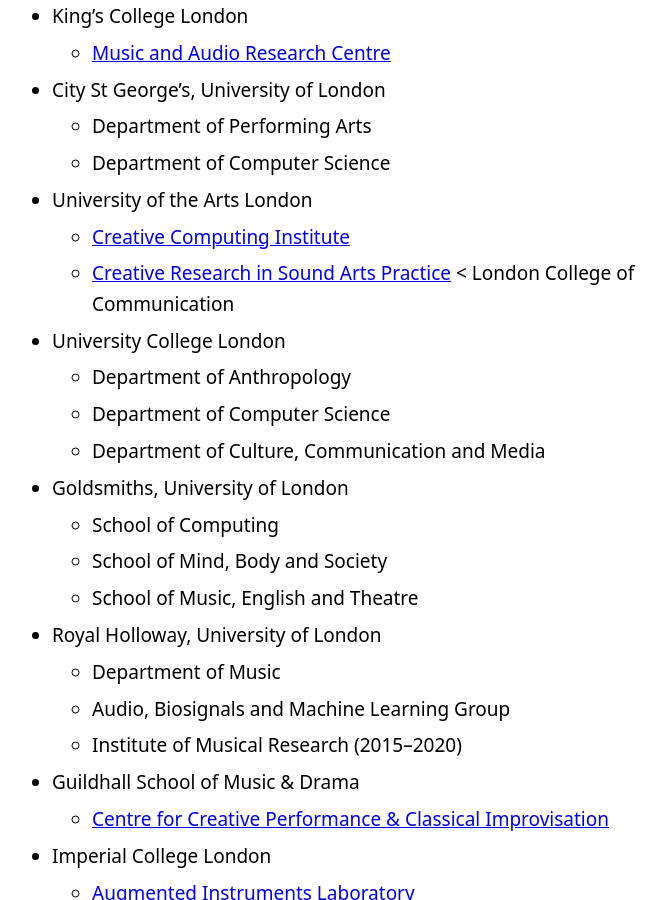
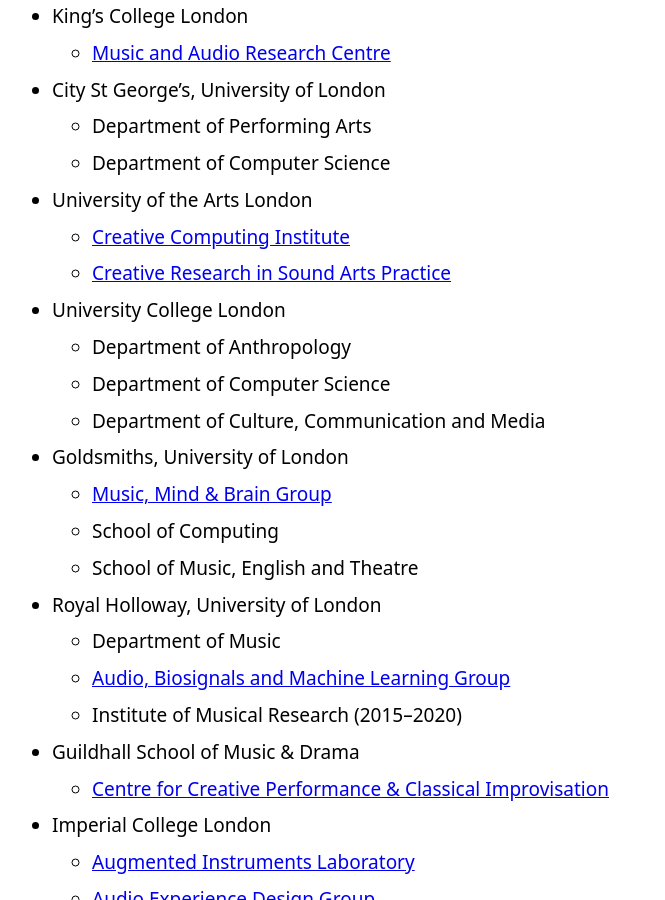
Before and after one commit to dmrn-limri/dmrn-limri.github.io, a Jekyll site: the page built from _posts/2026-02-10-mapping-music-research-london.md, in a window 1280 px wide and 900 px high, scrolled down 371 px. Shown: the whole window, without its empty margins (308-973 px from the left). Built offline with Jekyll 4.4.1, drawn with Linux system fonts in a browser that asks for light colours.

Commit message:
Update 2026-02-10-mapping-music-research-london.md

```diff
--- a/_posts/2026-02-10-mapping-music-research-london.md
+++ b/_posts/2026-02-10-mapping-music-research-london.md
@@ -18,7 +18,7 @@ This list brings together groups, labs, institutes and departments where music r
 
 * University of the Arts London
   * [Creative Computing Institute](https://www.arts.ac.uk/creative-computing-institute)
-  * [Creative Research in Sound Arts Practice](https://www.arts.ac.uk/research/research-centres/creative-research-in-sound-arts-practice-crisap) < London College of Communication
+  * [Creative Research in Sound Arts Practice](https://www.arts.ac.uk/research/research-centres/creative-research-in-sound-arts-practice-crisap)
 
 * University College London
   * Department of Anthropology
@@ -26,13 +26,13 @@ This list brings together groups, labs, institutes and departments where music r
   * Department of Culture, Communication and Media
 
 * Goldsmiths, University of London
+  * [Music, Mind & Brain Group](https://www.musicmindbrain.com/)
   * School of Computing
-  * School of Mind, Body and Society
   * School of Music, English and Theatre
 
 * Royal Holloway, University of London
   * Department of Music
-  * Audio, Biosignals and Machine Learning Group
+  * [Audio, Biosignals and Machine Learning Group](https://www.royalholloway.ac.uk/research-and-education/departments-and-schools/electronic-engineering/research/our-research-groups/audio-biosignals-and-machine-learning-group/)
   * Institute of Musical Research (2015–2020)
 
 * Guildhall School of Music & Drama
```
